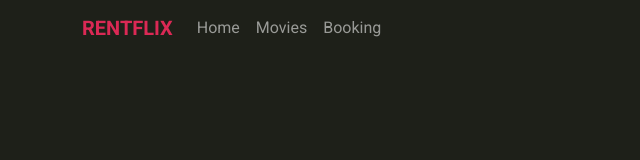
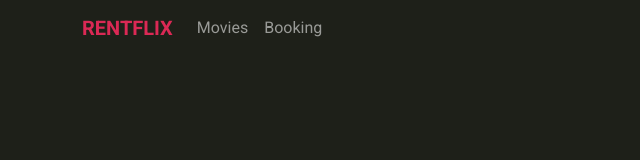
Before and after one commit to KristianColville1/movie-website, a React (Create React App) app: page /booking in a window 1280 px wide. Shown: the top 160 px of the page, without its empty margins (0-640 px from the left). Built offline with nearby package versions, Linux system fonts and the light colour scheme; a web font is replaced by a local one.

Commit message:
Refactored Navbar to NavBar to avoid conflicts and fixed collapse not working

```diff
--- a/package.json
+++ b/package.json
@@ -10,6 +10,7 @@
     "react": "^18.2.0",
     "react-bootstrap": "^2.10.1",
     "react-dom": "^18.2.0",
+    "react-router-bootstrap": "^0.26.2",
     "react-router-dom": "^6.22.3",
     "react-scripts": "5.0.1",
     "web-vitals": "^2.1.4"
--- a/src/App.js
+++ b/src/App.js
@@ -1,6 +1,6 @@
 import React from "react";
 import { BrowserRouter as Router } from "react-router-dom";
-import Navbar from "./components/organisms/Navbar/Navbar";
+import NavBar from "./components/organisms/NavBar/NavBar";
 
 /**
  *
@@ -9,7 +9,7 @@ import Navbar from "./components/organisms/Navbar/Navbar";
 function App() {
     return (
         <Router>
-            <Navbar />
+            <NavBar />
         </Router>
     );
 }
--- /dev/null
+++ b/src/components/organisms/NavBar/NavBar.js
@@ -0,0 +1,30 @@
+import React from "react";
+import Container from "react-bootstrap/Container";
+import Nav from "react-bootstrap/Nav";
+import Navbar from "react-bootstrap/Navbar";
+
+/**
+ *
+ * Responsible for the navigation of the website, utilises the react router to manage the different pages
+ */
+const NavBar = () => {
+    return (
+        <Navbar collapseOnSelect expand="lg" className="navbar-dark">
+            <Container>
+                <Navbar.Brand href="#" className="brand-font">RENTFLIX</Navbar.Brand>
+                <Navbar.Toggle aria-controls="navbar" />
+                <Navbar.Collapse id="navbar">
+                    <Nav
+                        className="me-auto my-2 my-lg-0"
+                    >
+                        <Nav.Link href="#action1">Movies</Nav.Link>
+                        <Nav.Link href="#action2">Booking</Nav.Link>
+
+                    </Nav>
+                </Navbar.Collapse>
+            </Container>
+        </Navbar>
+    );
+};
+
+export default NavBar;
--- a/src/components/organisms/Navbar/Navbar.js
+++ /dev/null
@@ -1,50 +0,0 @@
-import React from "react";
-import { Link } from "react-router-dom";
-
-/**
- *
- * Responsible for the navigation of the website, utilises the react router to manage the different pages
- */
-const Navbar = () => {
-    return (
-        <nav className="navbar navbar-expand-lg navbar-dark">
-            <div className="container">
-                <Link className="navbar-brand brand-font" to="/">
-                    RENTFLIX
-                </Link>
-                <button
-                    className="navbar-toggler"
-                    type="button"
-                    data-toggle="collapse"
-                    data-target="#navbarNav"
-                    aria-controls="navbarNav"
-                    aria-expanded="false"
-                    aria-label="Toggle navigation"
-                >
-                    <span className="navbar-toggler-icon"></span>
-                </button>
-                <div className="collapse navbar-collapse" id="navbarNav">
-                    <ul className="navbar-nav me-auto mb-2 mb-lg-0">
-                        <li className="nav-item">
-                            <Link className="nav-link" to="/">
-                                Home
-                            </Link>
-                        </li>
-                        <li className="nav-item">
-                            <Link className="nav-link" to="/movies">
-                                Movies
-                            </Link>
-                        </li>
-                        <li className="nav-item">
-                            <Link className="nav-link" to="/booking">
-                                Booking
-                            </Link>
-                        </li>
-                    </ul>
-                </div>
-            </div>
-        </nav>
-    );
-};
-
-export default Navbar;
```
Also changed, not shown: 1 other file (tests, documents, lock files or other folders).
